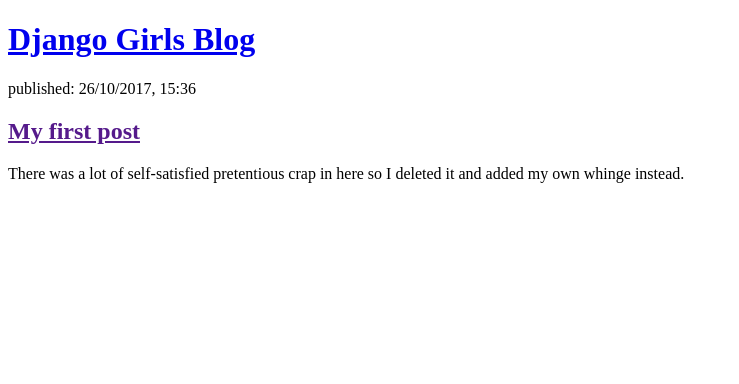
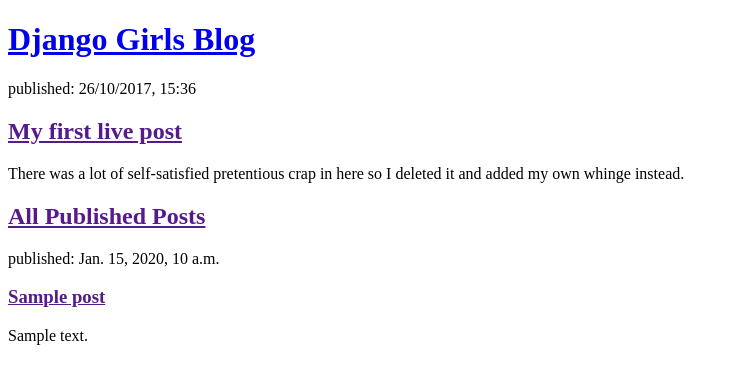
Before and after one commit to corinnebosley/my-first-blog, a Django app: template blog/templates/blog/post_list.html in a window 1280 px wide. Shown: the top 384 px of the page, without its empty margins (0-739 px from the left). Run offline with Django 3.2, Linux system fonts and the light colour scheme; the template is opened without the code that fills it: values that come from a table or form of the project are taken from there, others are empty; tables that the repository leaves empty hold one stand-in row (values such as "Sample post").

Commit message:
added some templates and html stuff

```diff
--- a/blog/models.py
+++ b/blog/models.py
@@ -1,6 +1,8 @@
 from django.db import models
 from django.utils import timezone
 
+
+# Classes in here are all models (objects) for Django to query.
 class Post(models.Model):
     author = models.ForeignKey('auth.User')
     title = models.CharField(max_length=200)
--- a/blog/templates/blog/post_list.html
+++ b/blog/templates/blog/post_list.html
@@ -12,11 +12,25 @@
         <p>
             published: 26/10/2017, 15:36
         </p>
-        <h2><a href="">My first post</a></h2>
+        <h2><a href="">My first live post</a></h2>
         <p>
             There was a lot of self-satisfied pretentious crap in here so
             I deleted it and added my own whinge instead.
         </p>
     </div>
+    <div>
+        <h2><a href="">All Published Posts</a></h2>
+        {% for post in posts %}
+        <div>
+            <p>
+                published: {{ post.published_date }}
+            </p>
+            <h3><a href="">{{ post.title }}</a></h3>
+            <p>
+                {{ post.text|linebreaksbr }}
+            </p>
+        </div>
+        {% endfor %}
+    </div>
 </body>
 </html>
```
Also changed, not shown: blog/views.py (+11 -1 lines), 1 other file.
